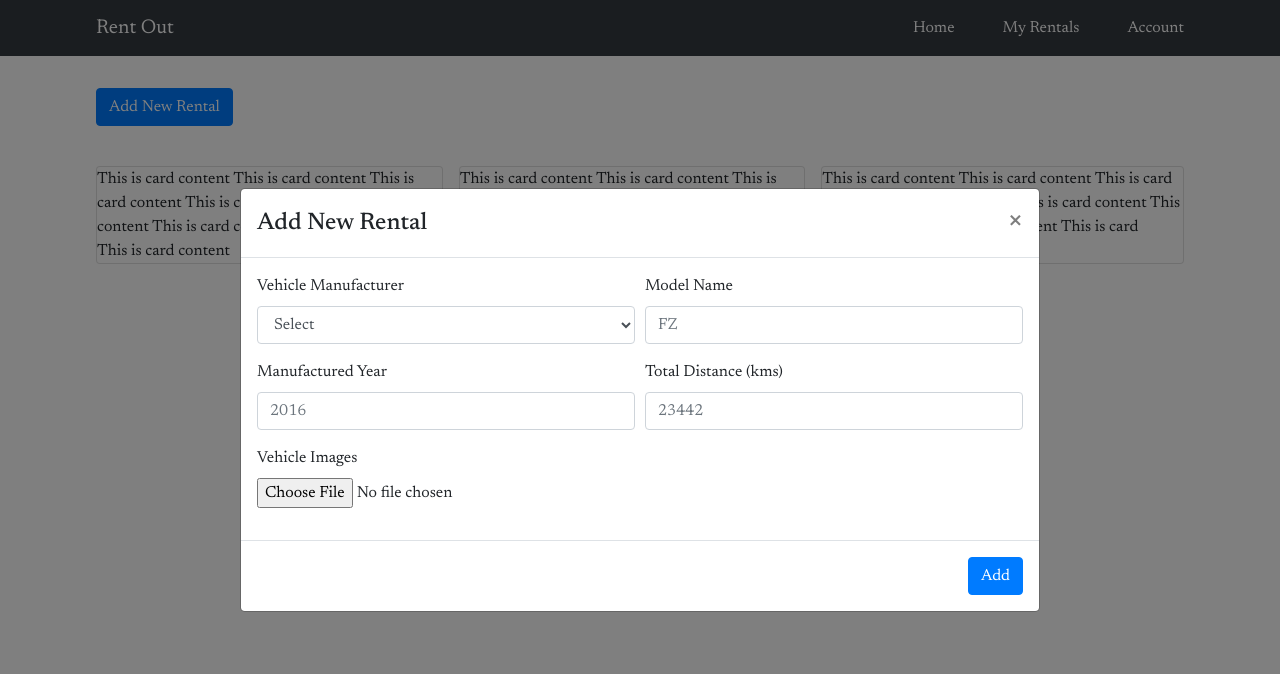
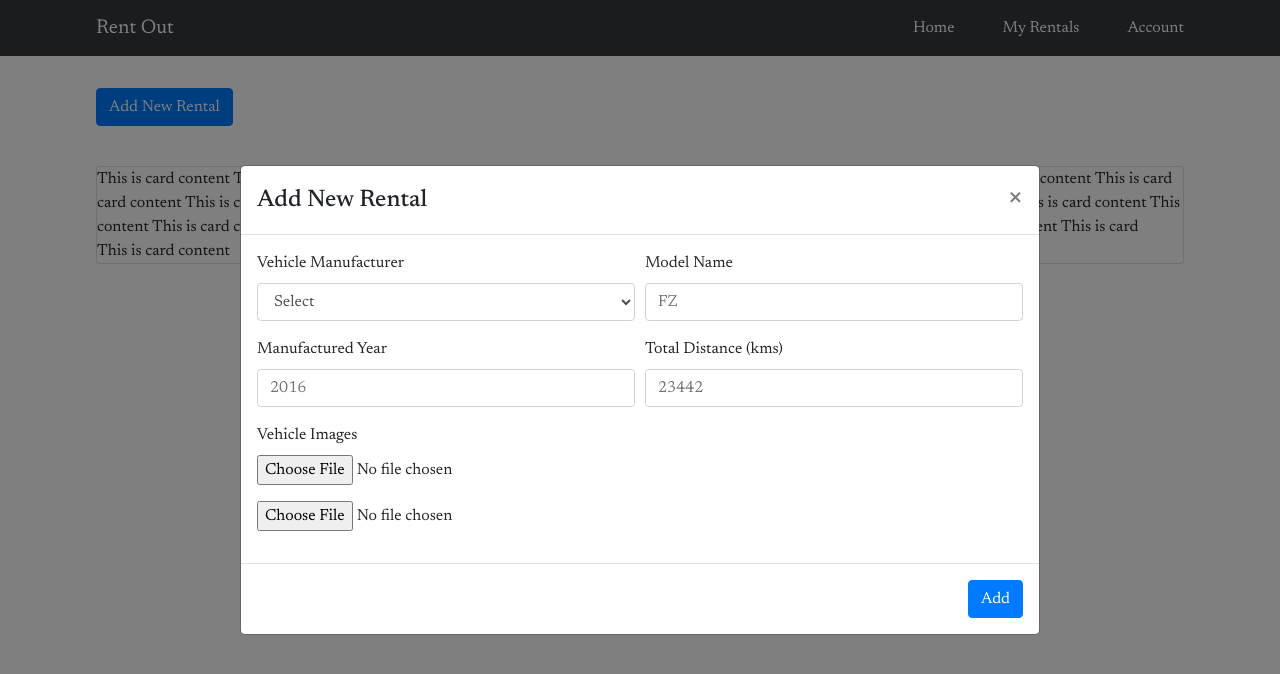
Before and after one commit to PratikDhungel/react-playground, a React (Create React App) app: page / in a window 1280 px wide. Both pictures are taken after a click on the button "Add New Rental". Shown: the top 674 px of the page. Built offline with nearby package versions, Linux system fonts and the light colour scheme.

Commit message:
Integrate form with API and add spinner

```diff
--- a/src/Components/AddNewRentalModal.tsx
+++ b/src/Components/AddNewRentalModal.tsx
@@ -1,10 +1,11 @@
-import React, { useState } from 'react';
+import React, { useEffect, useRef, useState } from 'react';
 import { useForm } from 'react-hook-form';
 import * as yup from 'yup';
-import { Button, Modal, Form, Col } from 'react-bootstrap';
+import { Button, Modal, Form, Col, Spinner } from 'react-bootstrap';
 import { yupResolver } from '@hookform/resolvers/yup';
 
 const apiBaseURL = `http://localhost:5000/api/v1/`;
+const addNewRentalEndpoint = `rentals/addNewRental`;
 const imagesFolderPath = `/Users/pratikdhungel/Code/react-playground/images`;
 
 const defaultFormValues = {
@@ -13,6 +14,7 @@ const defaultFormValues = {
   year: '',
   distance: '',
   vehicleImage1: '',
+  vehicleImage2: '',
 };
 
 const defaultFormStates = {
@@ -23,7 +25,11 @@ const defaultFormStates = {
 
 const AddNewRentalModal = ({ ...props }) => {
   const { showNewRentalModal, setShowNewRentalModal } = props;
-  const [formStates, setFormStates] = useState({ defaultFormStates });
+  const [formStates, setFormStates] = useState(defaultFormStates);
+  const { isLoading, isSuccess, isError } = formStates;
+  const [newContainerHeight, setNewContainerHeight] = useState();
+
+  const rentalFormRef = useRef<HTMLFormElement>(null);
 
   const resolverScheme = yup.object().shape({
     manufacturer: yup.string().required('Manufacturer is required'),
@@ -39,7 +45,6 @@ const AddNewRentalModal = ({ ...props }) => {
         return false;
       })
       .test('Year too old', 'Should be greater than 1950', (value: any) => {
-        console.log(value, !value);
         const numValue = Number(value);
         if (!value || numValue > 1950) {
           return true;
@@ -62,13 +67,12 @@ const AddNewRentalModal = ({ ...props }) => {
       }
       return false;
     }),
-    // vehicleImage2: yup.mixed().test('Empty', 'Image is required', (value: any) => {
-    //   console.log(value);
-    //   if (value.length === 0) {
-    //     return false;
-    //   }
-    //   return true;
-    // }),
+    vehicleImage2: yup.mixed().test('Empty', 'Image is required', (value: any) => {
+      if (value.length === 0) {
+        return false;
+      }
+      return true;
+    }),
   });
 
   const {
@@ -79,12 +83,30 @@ const AddNewRentalModal = ({ ...props }) => {
   } = useForm({ resolver: yupResolver(resolverScheme) });
 
   const submitNewRentalForm = async (data: any) => {
-    console.log(data);
-    const fileName = data.vehicleImage1[0].name;
-    const filePath = `${imagesFolderPath}/${fileName}`;
-    console.log(filePath);
+    const fileName1 = data.vehicleImage1[0].name;
+    const fileName2 = data.vehicleImage2[0].name;
+    const filePath1 = `${imagesFolderPath}/${fileName1}`;
+    const filePath2 = `${imagesFolderPath}/${fileName2}`;
 
-    // const requestData = ;
+    let requestData = { ...data, vehicleImage1: filePath1, vehicleImage2: filePath2 };
+    requestData = JSON.stringify(requestData);
+
+    try {
+      setFormStates({ ...formStates, isLoading: true });
+      const apiResponse = await fetch(`${apiBaseURL}${addNewRentalEndpoint}`, {
+        method: 'POST',
+        headers: {
+          'Content-Type': 'application/json',
+        },
+        body: requestData,
+      });
+      const responseBody = await apiResponse.json();
+      reset({ defaultFormValues });
+      setFormStates({ ...formStates, isLoading: false, isSuccess: true });
+    } catch (err) {
+      setFormStates({ ...formStates, isLoading: false, isError: true });
+      console.log(err);
+    }
   };
 
   const handleErrors = (errors: any) => {
@@ -96,11 +118,19 @@ const AddNewRentalModal = ({ ...props }) => {
     reset(defaultFormValues);
   };
 
+  let formContainerHeight: any;
+
+  const setContainerHeight = () => {
+    formContainerHeight = rentalFormRef?.current?.getBoundingClientRect().height;
+    setNewContainerHeight(formContainerHeight);
+  };
+
   return (
     <Modal
       size='lg'
       show={showNewRentalModal}
       keyboard={true}
+      onEntered={() => setContainerHeight()}
       onHide={() => hideModal()}
       centered
       // dialogClassName='homepage-filters-modal'
@@ -108,7 +138,12 @@ const AddNewRentalModal = ({ ...props }) => {
       <Modal.Header closeButton>
         <Modal.Title>Add New Rental</Modal.Title>
       </Modal.Header>
-      <Form onSubmit={handleSubmit(submitNewRentalForm, handleErrors)}>
+      {isLoading ? (
+        <div className='spinner-container' style={{ height: `${newContainerHeight}px` }}>
+          <Spinner animation='border' />
+        </div>
+      ) : (
+        <Form onSubmit={handleSubmit(submitNewRentalForm, handleErrors)} ref={rentalFormRef}>
           <Modal.Body>
             <Form.Row>
               <Col>
@@ -124,8 +159,11 @@ const AddNewRentalModal = ({ ...props }) => {
                   </option>
                   <option>Yamaha</option>
                   <option>Suzuki</option>
-                <option>Bajaj</option>
-                <option>Hero</option>
+                  <option>KTM</option>
+                  <option>Honda</option>
+                  <option>Kawasaki</option>
+                  <option>Triumph</option>
+                  <option>Royal Enfield</option>
                 </Form.Control>
                 <Form.Control.Feedback type='invalid'>{errors.manufacturer?.message}</Form.Control.Feedback>
               </Col>
@@ -158,7 +196,7 @@ const AddNewRentalModal = ({ ...props }) => {
                 />
               </Col>
             </Form.Row>
-          {/* <Form.Row>
+            <Form.Row>
               <Col sm={6}>
                 <Form.File
                   id='vehicle-image-2'
@@ -168,7 +206,7 @@ const AddNewRentalModal = ({ ...props }) => {
                 />
                 <Form.Control.Feedback type='invalid'>{errors.vehicleImage2?.message}</Form.Control.Feedback>
               </Col>
-          </Form.Row> */}
+            </Form.Row>
           </Modal.Body>
           <Modal.Footer>
             <Button className='btn btn-filter-modal__save-btn' type='submit'>
@@ -176,6 +214,7 @@ const AddNewRentalModal = ({ ...props }) => {
             </Button>
           </Modal.Footer>
         </Form>
+      )}
     </Modal>
   );
 };
--- a/src/index.css
+++ b/src/index.css
@@ -76,3 +76,8 @@ code {
 .select-list-error-icon {
   background-position: right 1.25em center !important;
 }
+
+.spinner-container {
+  padding: 5em 0;
+  margin: 0 auto;
+}
```
Lines whose indentation alone changed are shown as unchanged.
